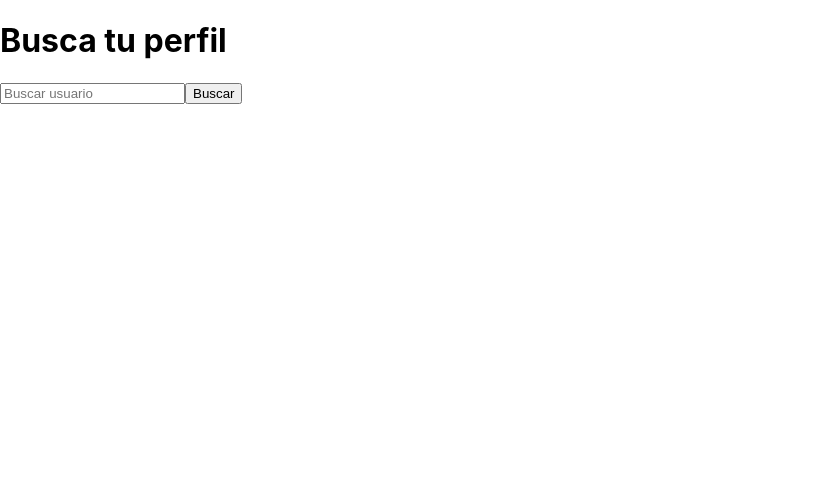
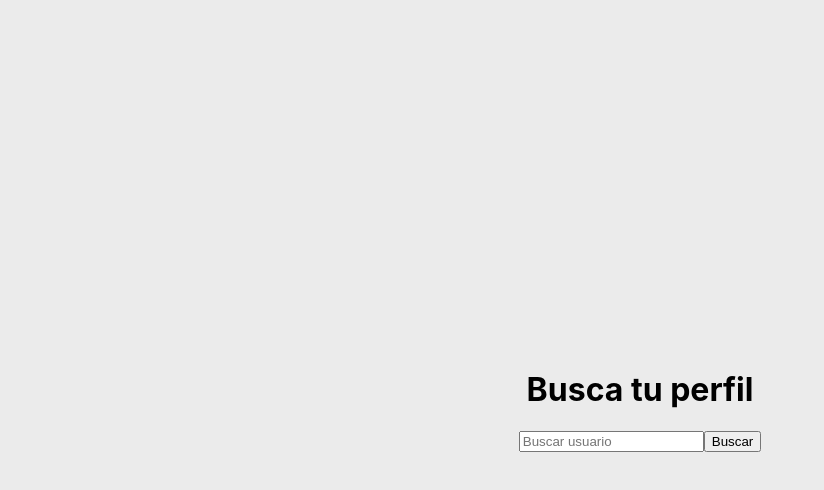
Before and after one commit to andresLemme/portfolioWithNextjs, a Next.js app: page / in a window 1280 px wide. Shown: the top 490 px of the page, without its empty margins (0-824 px from the left). Built offline with nearby package versions, Linux system fonts and the light colour scheme.

Commit message:
create styles for index page

```diff
--- a/package.json
+++ b/package.json
@@ -11,6 +11,7 @@
     "axios": "^0.21.0",
     "next": "10.0.3",
     "react": "17.0.1",
-    "react-dom": "17.0.1"
+    "react-dom": "17.0.1",
+    "sass": "^1.30.0"
   }
 }
--- a/styles/Home.module.css
+++ b/pages/Home.module.scss
@@ -1,4 +1,24 @@
-.container {
+.wrapper_all {
+  width: 100%;
+  min-height: 100vh;
+  display: flex;
+  justify-content: center;
+  align-items: center;
+
+  .boxInput {
+    width: 100%;
+    margin: 0 auto;
+    display: flex;
+    flex-direction: column;
+    justify-content: center;
+     align-items: center;
+     .inputContent{
+
+     }
+  }
+}
+
+/* .container {
   min-height: 100vh;
   padding: 0 0.5rem;
   display: flex;
@@ -119,4 +139,4 @@
     width: 100%;
     flex-direction: column;
   }
-}
+} */
--- a/pages/index.js
+++ b/pages/index.js
@@ -1,7 +1,7 @@
 import Head from "next/head";
 import Input from "../components/Input";
 import Button from "../components/Button";
-import styles from "../styles/Home.module.css";
+import styles from "../pages/Home.module.scss";
 import { useState } from "react";
 import axios from "axios";
 
@@ -11,15 +11,13 @@ export default function Home() {
 
   function handleChange(e) {
     setSearchTerm(e.target.value);
-
   }
   function handleKeyPress(e) {
-    if (e.key == 'Enter') {
+    if (e.key == "Enter") {
       // e.preventDefault();
       handleClick();
     }
   }
-
 
   async function handleClick() {
     const github = await axios.get(
@@ -42,8 +40,10 @@ export default function Home() {
   }
 
   return (
-    <main>
+    <main className={styles.wrapper_all}>
+      <div className={styles.boxInput}>
         <h1>Busca tu perfil</h1>
+        <div className={styles.inputContent}>
           <Input
             placeholder="Buscar usuario"
             name="searchInput"
@@ -52,6 +52,8 @@ export default function Home() {
             onKeyPress={handleKeyPress}
           />
           <Button value="Buscar" name="searchAction" onClick={handleClick} />
+        </div>
+      </div>
       <section>
         {data.githubData && (
           <div>
--- a/styles/globals.css
+++ b/styles/globals.css
@@ -4,6 +4,8 @@ body {
   margin: 0;
   font-family: -apple-system, BlinkMacSystemFont, Segoe UI, Roboto, Oxygen,
     Ubuntu, Cantarell, Fira Sans, Droid Sans, Helvetica Neue, sans-serif;
+    background-color: #ebebeb;
+    box-sizing: border-box;
 }
 
 a {
```
Also changed, not shown: 1 other file (tests, documents, lock files or other folders). Lines whose indentation alone changed are shown as unchanged.
